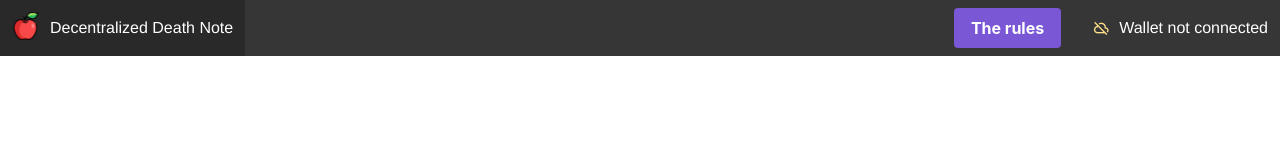
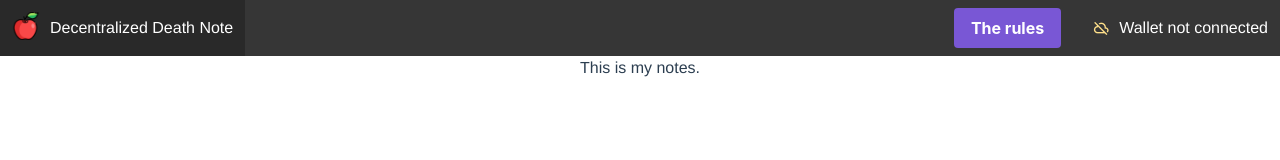
Before and after one commit to steevepay/dapp-deathnote, a Vue app: page /my-notes in a window 1280 px wide. Shown: the top 160 px of the page. Built offline with nearby package versions, Linux system fonts and the light colour scheme.

Commit message:
Setup store file / create mynotes component

```diff
--- a/src/components/Navbar.vue
+++ b/src/components/Navbar.vue
@@ -68,6 +68,8 @@
               v-show="!walletLinked"
               class="button is-light"
               icon-left="skull"
+              to="/my-notes"
+              tag="router-link"
             >
               My Notes
             </b-button>
--- a/src/main.js
+++ b/src/main.js
@@ -1,7 +1,7 @@
 import Vue from "vue";
 import App from "./App.vue";
 import router from "./router";
-import store from "./store";
+import store from "./store/store";
 
 /* _____ BUEFY ______ */
 import "buefy/dist/buefy.css";
--- a/src/router.js
+++ b/src/router.js
@@ -1,6 +1,7 @@
 import Vue from "vue";
 import Router from "vue-router";
-import Home from "./views/Home.vue";
+const Home = () => import("./views/Home.vue");
+const MyNotes = () => import("./views/MyNotes.vue");
 
 Vue.use(Router);
 
@@ -14,13 +15,9 @@ export default new Router({
       component: Home
     },
     {
-      path: "/about",
-      name: "about",
-      // route level code-splitting
-      // this generates a separate chunk (about.[hash].js) for this route
-      // which is lazy-loaded when the route is visited.
-      component: () =>
-        import(/* webpackChunkName: "about" */ "./views/About.vue")
+      path: "/my-notes",
+      name: "my-notes",
+      component: MyNotes
     }
   ]
 });
--- a/src/views/About.vue
+++ b/src/views/MyNotes.vue
@@ -1,5 +1,5 @@
 <template>
   <div class="about">
-    <h1>This is an about page</h1>
+    <h1>This is my notes.</h1>
   </div>
 </template>
```
Also changed, not shown: src/store/store.js (renamed from src/store.js).
